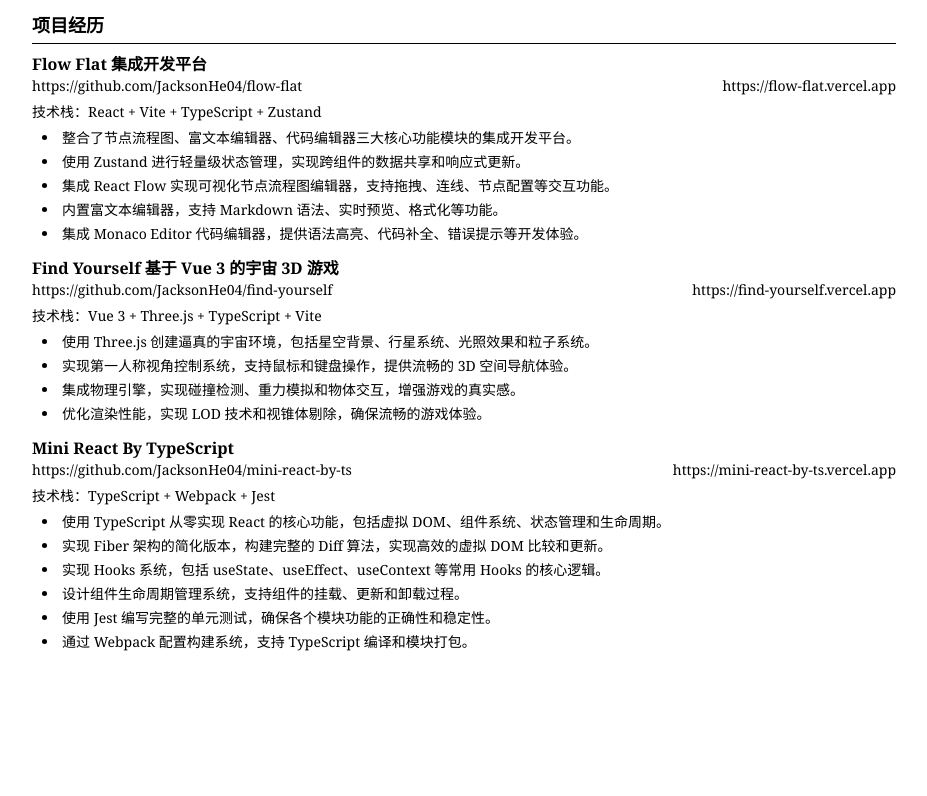
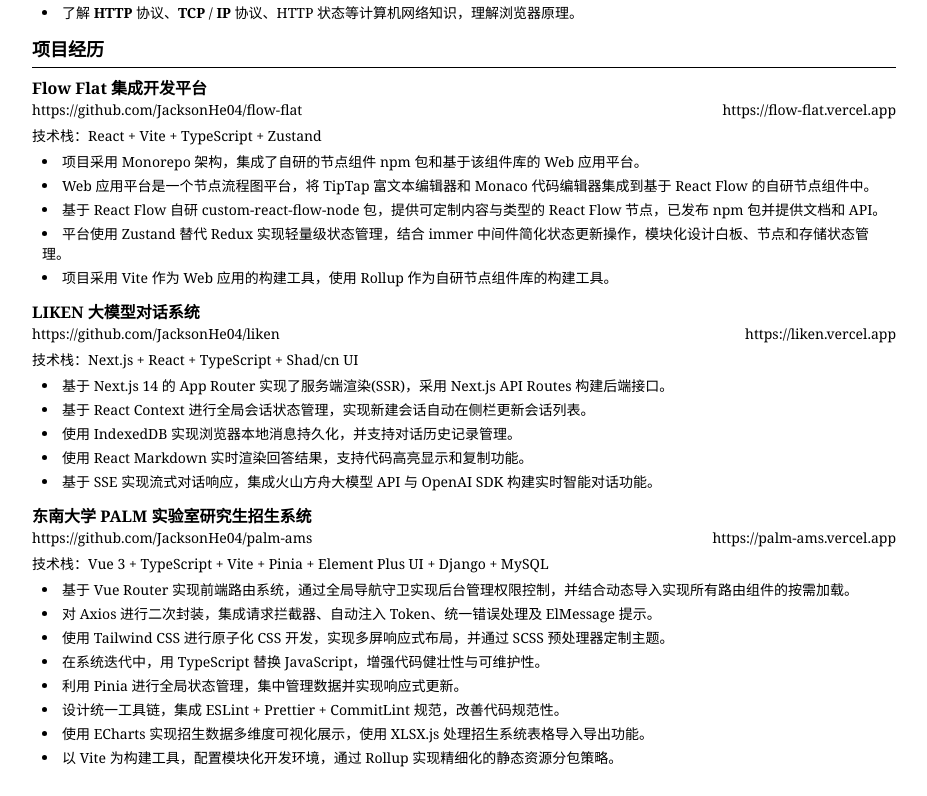
Before and after one commit to JacksonHe04/next-quick-resume, a Next.js app: page / in a window 1280 px wide. Shown: the part 435-1231 px from the top of the page, without its empty margins (176-1103 px from the left). Before the commit the page ends 1115 px from the top, so only its background shows below. Built offline with nearby package versions, Linux system fonts and the light colour scheme.

Commit message:
feat(Projects): 更新项目数据并添加显示过滤功能
- 在data.json中添加新项目并更新项目描述
- 为项目数据添加show字段用于过滤显示
- 在index.tsx中添加过滤逻辑只显示show为true的项目
- 调整Header组件中GitHub链接文本和主页链接间距

```diff
--- a/components/Header/data.json
+++ b/components/Header/data.json
@@ -6,7 +6,7 @@
     "wechat": "FRONTENDYUANFANG",
     "age": "20",
     "github": {
-      "text": "JacksonHe04",
+      "text": "https://github.com/JacksonHe04",
       "url": "https://github.com/JacksonHe04"
     },
     "homepage": {
--- a/components/Header/index.tsx
+++ b/components/Header/index.tsx
@@ -32,7 +32,7 @@
             >
               {contact.github.text}
             </a>
-            | 主页：
+            &nbsp;| 主页：
             <a
               href={contact.homepage.url}
               className="text-black no-underline"
--- a/components/Projects/data.json
+++ b/components/Projects/data.json
@@ -7,12 +7,44 @@
       "demo": "https://flow-flat.vercel.app",
       "techStack": "React + Vite + TypeScript + Zustand",
       "features": [
-        "整合了节点流程图、富文本编辑器、代码编辑器三大核心功能模块的集成开发平台。",
-        "使用 Zustand 进行轻量级状态管理，实现跨组件的数据共享和响应式更新。",
-        "集成 React Flow 实现可视化节点流程图编辑器，支持拖拽、连线、节点配置等交互功能。",
-        "内置富文本编辑器，支持 Markdown 语法、实时预览、格式化等功能。",
-        "集成 Monaco Editor 代码编辑器，提供语法高亮、代码补全、错误提示等开发体验。"
-      ]
+        "项目采用 Monorepo 架构，集成了自研的节点组件 npm 包和基于该组件库的 Web 应用平台。",
+        "Web 应用平台是一个节点流程图平台，将 TipTap 富文本编辑器和 Monaco 代码编辑器集成到基于 React Flow 的自研节点组件中。",
+        "基于 React Flow 自研 custom-react-flow-node 包，提供可定制内容与类型的 React Flow 节点，已发布 npm 包并提供文档和 API。",
+        "平台使用 Zustand 替代 Redux 实现轻量级状态管理，结合 immer 中间件简化状态更新操作，模块化设计白板、节点和存储状态管理。",
+        "项目采用 Vite 作为 Web 应用的构建工具，使用 Rollup 作为自研节点组件库的构建工具。"
+      ],
+      "show": true
+    },
+    {
+      "name": "LIKEN 大模型对话系统",
+      "github": "https://github.com/JacksonHe04/liken",
+      "demo": "https://liken.vercel.app",
+      "techStack": "Next.js + React + TypeScript + Shad/cn UI",
+      "features": [
+        "基于 Next.js 14 的 App Router 实现了服务端渲染(SSR)，采用 Next.js API Routes 构建后端接口。",
+        "基于 React Context 进行全局会话状态管理，实现新建会话自动在侧栏更新会话列表。",
+        "使用 IndexedDB 实现浏览器本地消息持久化，并支持对话历史记录管理。",
+        "使用 React Markdown 实时渲染回答结果，支持代码高亮显示和复制功能。",
+        "基于 SSE 实现流式对话响应，集成火山方舟大模型 API 与 OpenAI SDK 构建实时智能对话功能。"
+      ],
+      "show": true
+    },
+    {
+      "name": "东南大学 PALM 实验室研究生招生系统",
+      "github": "https://github.com/JacksonHe04/palm-ams",
+      "demo": "https://palm-ams.vercel.app",
+      "techStack": "Vue 3 + TypeScript + Vite + Pinia + Element Plus UI + Django + MySQL",
+      "features": [
+        "基于 Vue Router 实现前端路由系统，通过全局导航守卫实现后台管理权限控制，并结合动态导入实现所有路由组件的按需加载。",
+        "对 Axios 进行二次封装，集成请求拦截器、自动注入 Token、统一错误处理及 ElMessage 提示。",
+        "使用 Tailwind CSS 进行原子化 CSS 开发，实现多屏响应式布局，并通过 SCSS 预处理器定制主题。",
+        "在系统迭代中，用 TypeScript 替换 JavaScript，增强代码健壮性与可维护性。",
+        "利用 Pinia 进行全局状态管理，集中管理数据并实现响应式更新。",
+        "设计统一工具链，集成 ESLint + Prettier + CommitLint 规范，改善代码规范性。",
+        "使用 ECharts 实现招生数据多维度可视化展示，使用 XLSX.js 处理招生系统表格导入导出功能。",
+        "以 Vite 为构建工具，配置模块化开发环境，通过 Rollup 实现精细化的静态资源分包策略。"
+      ],
+      "show": true
     },
     {
       "name": "Find Yourself 基于 Vue 3 的宇宙 3D 游戏",
@@ -24,7 +56,8 @@
         "实现第一人称视角控制系统，支持鼠标和键盘操作，提供流畅的 3D 空间导航体验。",
         "集成物理引擎，实现碰撞检测、重力模拟和物体交互，增强游戏的真实感。",
         "优化渲染性能，实现 LOD 技术和视锥体剔除，确保流畅的游戏体验。"
-      ]
+      ],
+      "show": false
     },
     {
       "name": "Mini React By TypeScript",
@@ -38,7 +71,8 @@
         "设计组件生命周期管理系统，支持组件的挂载、更新和卸载过程。",
         "使用 Jest 编写完整的单元测试，确保各个模块功能的正确性和稳定性。",
         "通过 Webpack 配置构建系统，支持 TypeScript 编译和模块打包。"
-      ]
+      ],
+      "show": false
     }
   ]
 }
--- a/components/Projects/index.tsx
+++ b/components/Projects/index.tsx
@@ -63,7 +63,7 @@
       <h2 className="text-lg font-bold text-black py-1 mb-2 border-b border-black">
         {projects.title}
       </h2>
-      {projects.items.map((project, index) => (
+      {projects.items.filter(item => item.show).map((project, index) => (
         <ProjectItem key={index} project={project} />
       ))}
     </div>
```
